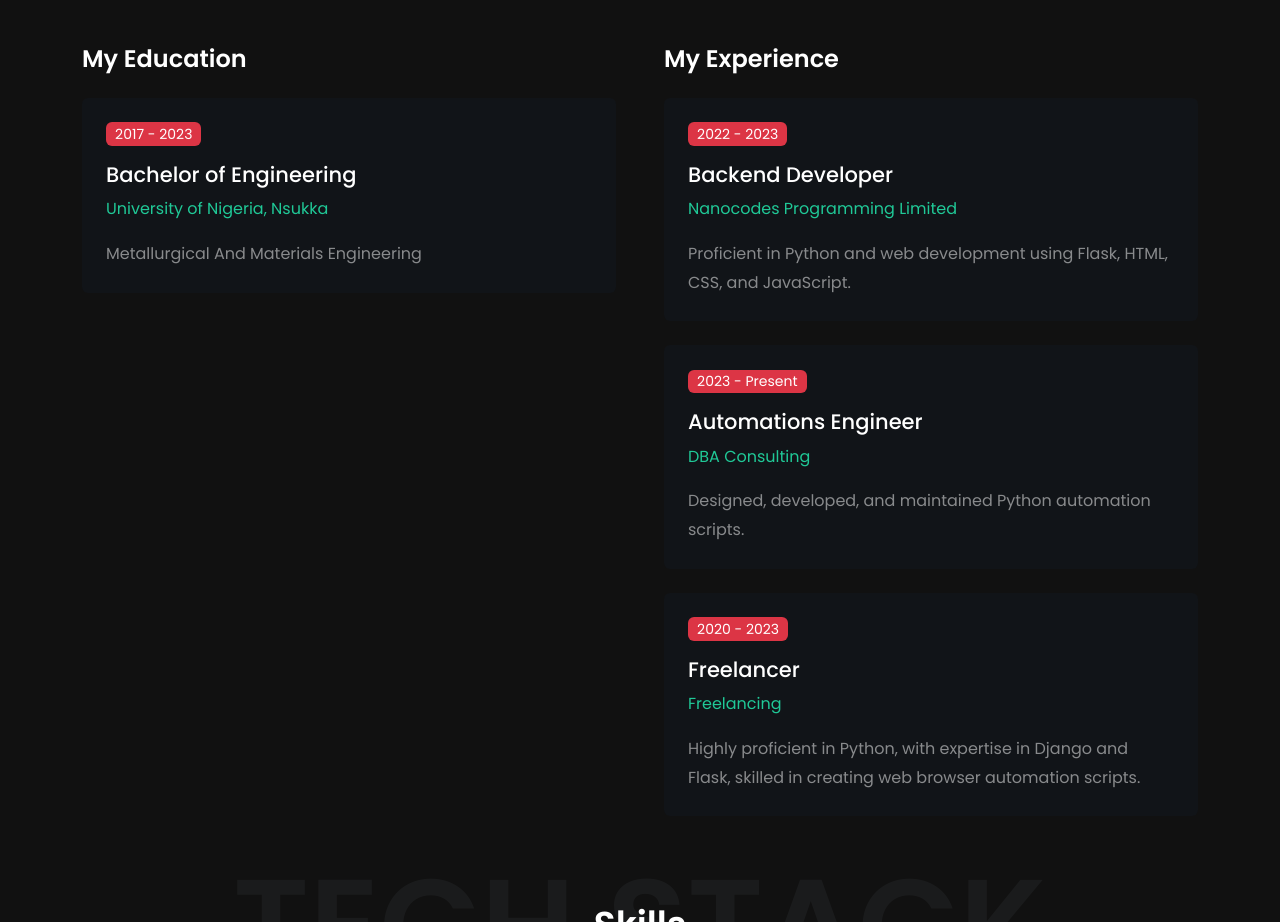
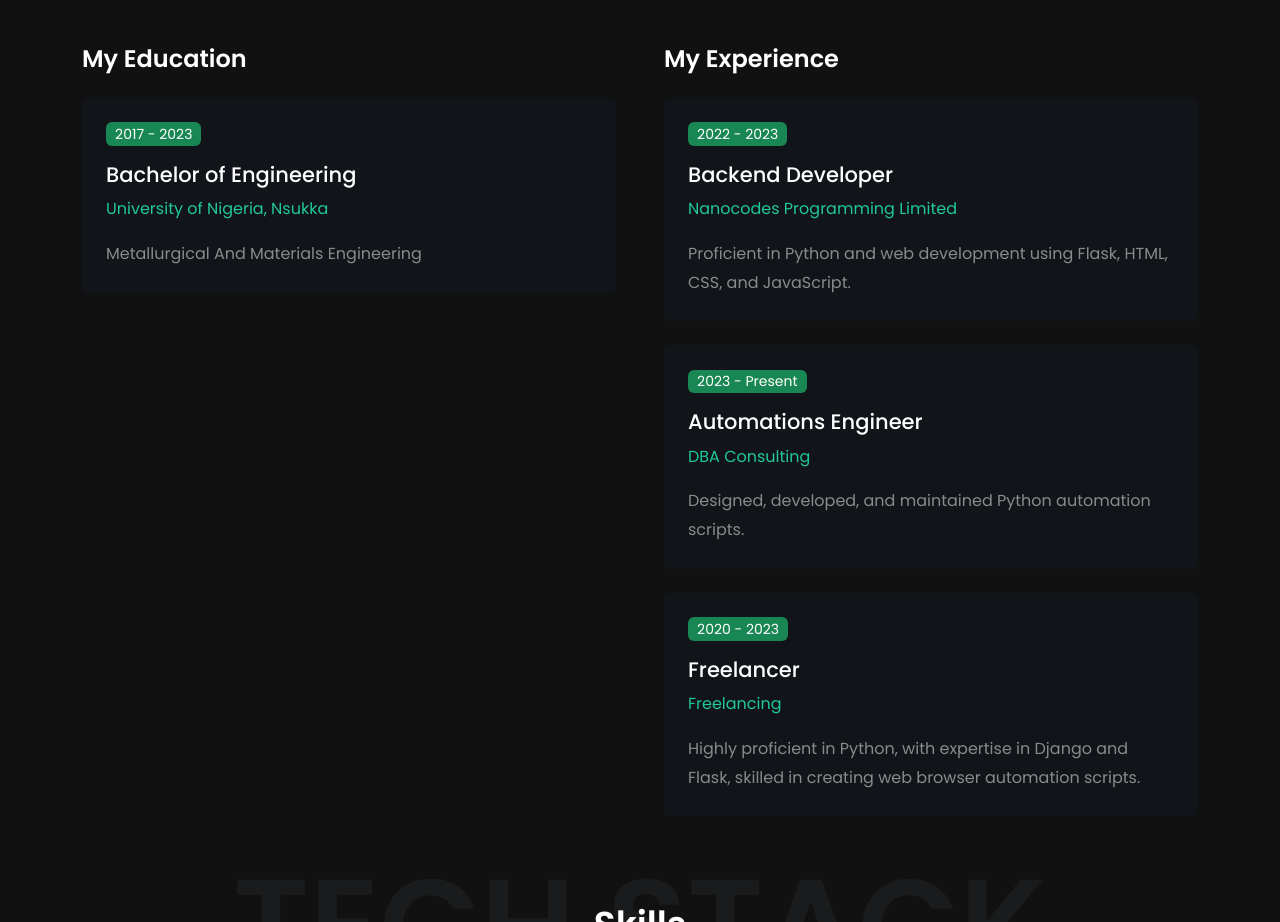
Before and after one commit to Mandyiee/portfolio, a plain HTML site: page index.html in a window 1280 px wide. Shown: the part 1586-2508 px from the top of the page. Drawn offline with Linux system fonts and the light colour scheme.

Commit message:
changed the co

```diff
--- a/index.html
+++ b/index.html
@@ -159,7 +159,7 @@
             <h2 class="text-6 text-white fw-600 mb-4">My Education</h2>
 
             <div class="bg-dark rounded p-4 mb-4">
-              <p class="badge bg-danger text-2 fw-400">2017 - 2023</p>
+              <p class="badge bg-success text-2 fw-400">2017 - 2023</p>
               <h3 class="text-5 text-white">Bachelor of Engineering</h3>
               <p class="text-primary">University of Nigeria, Nsukka</p>
               <p class="text-white-50 mb-0">Metallurgical And Materials Engineering</p>
@@ -171,20 +171,20 @@
           <div class="col-md-6">
             <h2 class="text-6 text-white fw-600 mb-4">My Experience</h2>
             <div class="bg-dark rounded p-4 mb-4">
-              <p class="badge bg-danger text-2 fw-400">2022 - 2023</p>
+              <p class="badge bg-success text-2 fw-400">2022 - 2023</p>
               <h3 class="text-5 text-white">Backend Developer</h3>
               <p class="text-primary">Nanocodes Programming Limited</p>
               <p class="text-white-50 mb-0">
                 Proficient in Python and web development using Flask, HTML, CSS, and JavaScript.</p>
             </div>
             <div class="bg-dark rounded p-4 mb-4">
-              <p class="badge bg-danger text-2 fw-400">2023 - Present</p>
+              <p class="badge bg-success text-2 fw-400">2023 - Present</p>
               <h3 class="text-5 text-white">Automations Engineer</h3>
               <p class="text-primary">DBA Consulting</p>
               <p class="text-white-50 mb-0">Designed, developed, and maintained Python automation scripts.</p>
             </div>
             <div class="bg-dark rounded p-4 mb-4">
-              <p class="badge bg-danger text-2 fw-400">2020 - 2023</p>
+              <p class="badge bg-success text-2 fw-400">2020 - 2023</p>
               <h3 class="text-5 text-white">Freelancer</h3>
               <p class="text-primary">Freelancing</p>
               <p class="text-white-50 mb-0">Highly proficient in Python, with expertise in Django and Flask, skilled in creating web browser automation scripts.</p>
```
